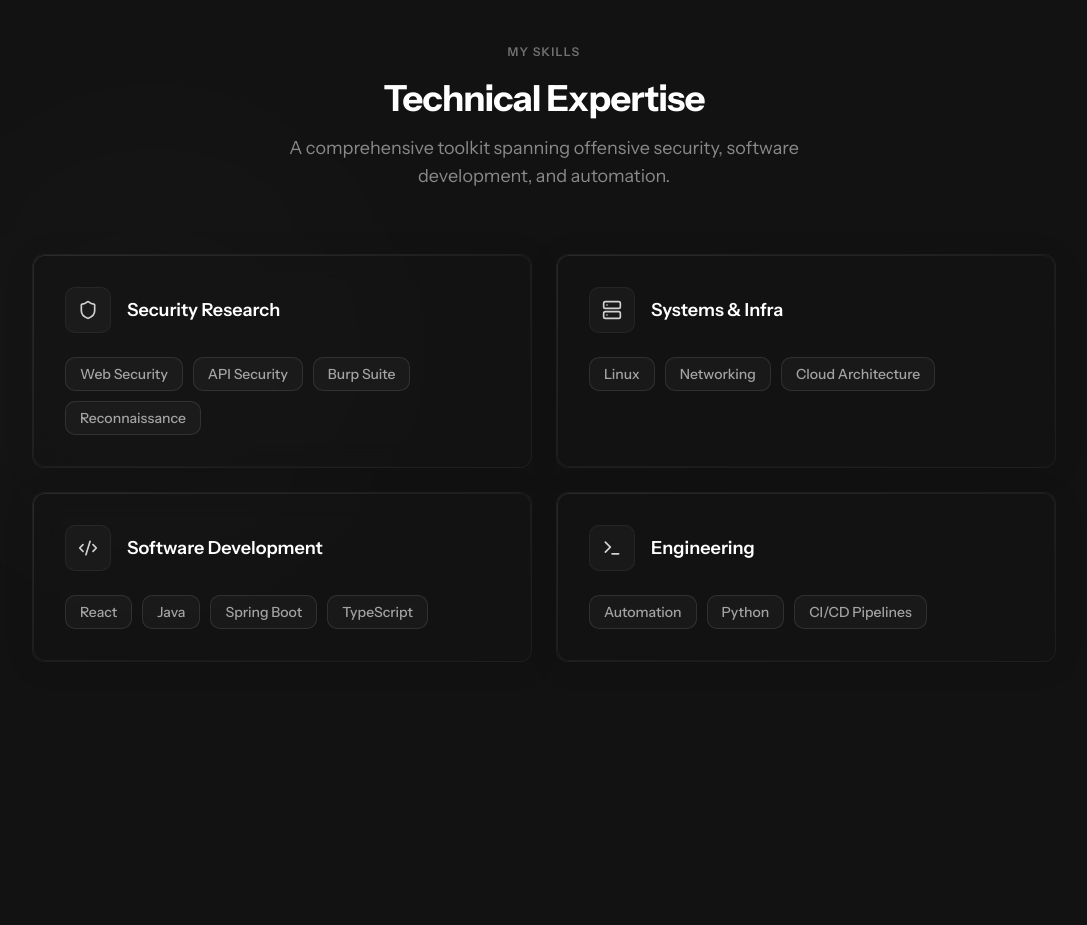
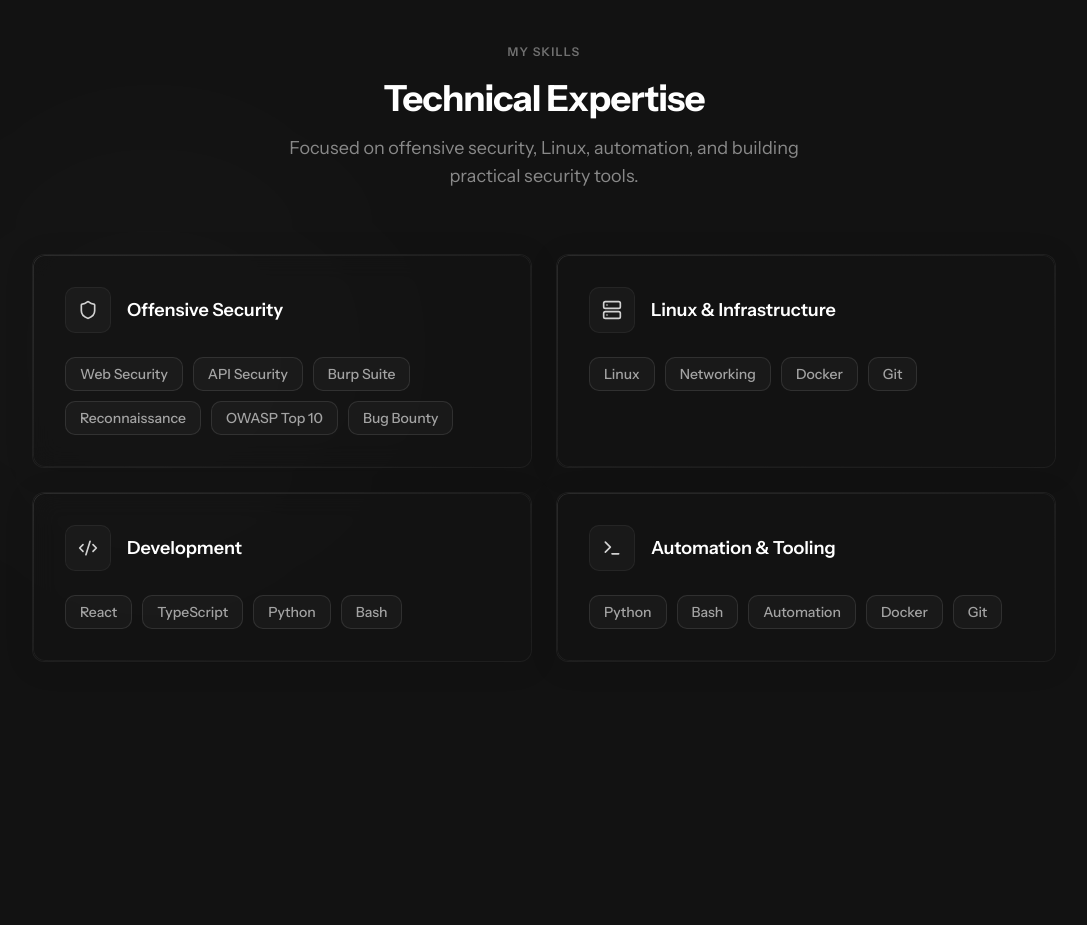
Before and after one commit to rajivsthh/portfolio-main, a React (Vite) app: page / in a window 1280 px wide. Shown: the part 1500-2425 px from the top of the page, without its empty margins (96-1183 px from the left). Built offline with nearby package versions, Linux system fonts and the light colour scheme; no server answers; the HTML template or start-up script is replaced by a standard one.

Commit message:
Update Technical Expertise section for offensive cybersecurity focus

```diff
--- a/src/components/SkillsSection.tsx
+++ b/src/components/SkillsSection.tsx
@@ -2,24 +2,24 @@ import { Shield, Server, Terminal, Code2 } from 'lucide-react';
 
 const skillCategories = [
   {
-    title: 'Security Research',
+    title: 'Offensive Security',
     icon: Shield,
-    skills: ['Web Security', 'API Security', 'Burp Suite', 'Reconnaissance'],
+    skills: ['Web Security', 'API Security', 'Burp Suite', 'Reconnaissance', 'OWASP Top 10', 'Bug Bounty'],
   },
   {
-    title: 'Systems & Infra',
+    title: 'Linux & Infrastructure',
     icon: Server,
-    skills: ['Linux', 'Networking', 'Cloud Architecture'],
+    skills: ['Linux', 'Networking', 'Docker', 'Git'],
   },
   {
-    title: 'Software Development',
+    title: 'Development',
     icon: Code2,
-    skills: ['React', 'Java', 'Spring Boot', 'TypeScript'],
+    skills: ['React', 'TypeScript', 'Python', 'Bash'],
   },
   {
-    title: 'Engineering',
+    title: 'Automation & Tooling',
     icon: Terminal,
-    skills: ['Automation', 'Python', 'CI/CD Pipelines'],
+    skills: ['Python', 'Bash', 'Automation', 'Docker', 'Git'],
   },
 ];
 
@@ -38,7 +38,7 @@ const SkillsSection = () => {
               Technical Expertise
             </h2>
             <p className="text-white/50 max-w-xl mx-auto text-lg font-light">
-              A comprehensive toolkit spanning offensive security, software development, and automation.
+              Focused on offensive security, Linux, automation, and building practical security tools.
             </p>
           </div>
 
```
